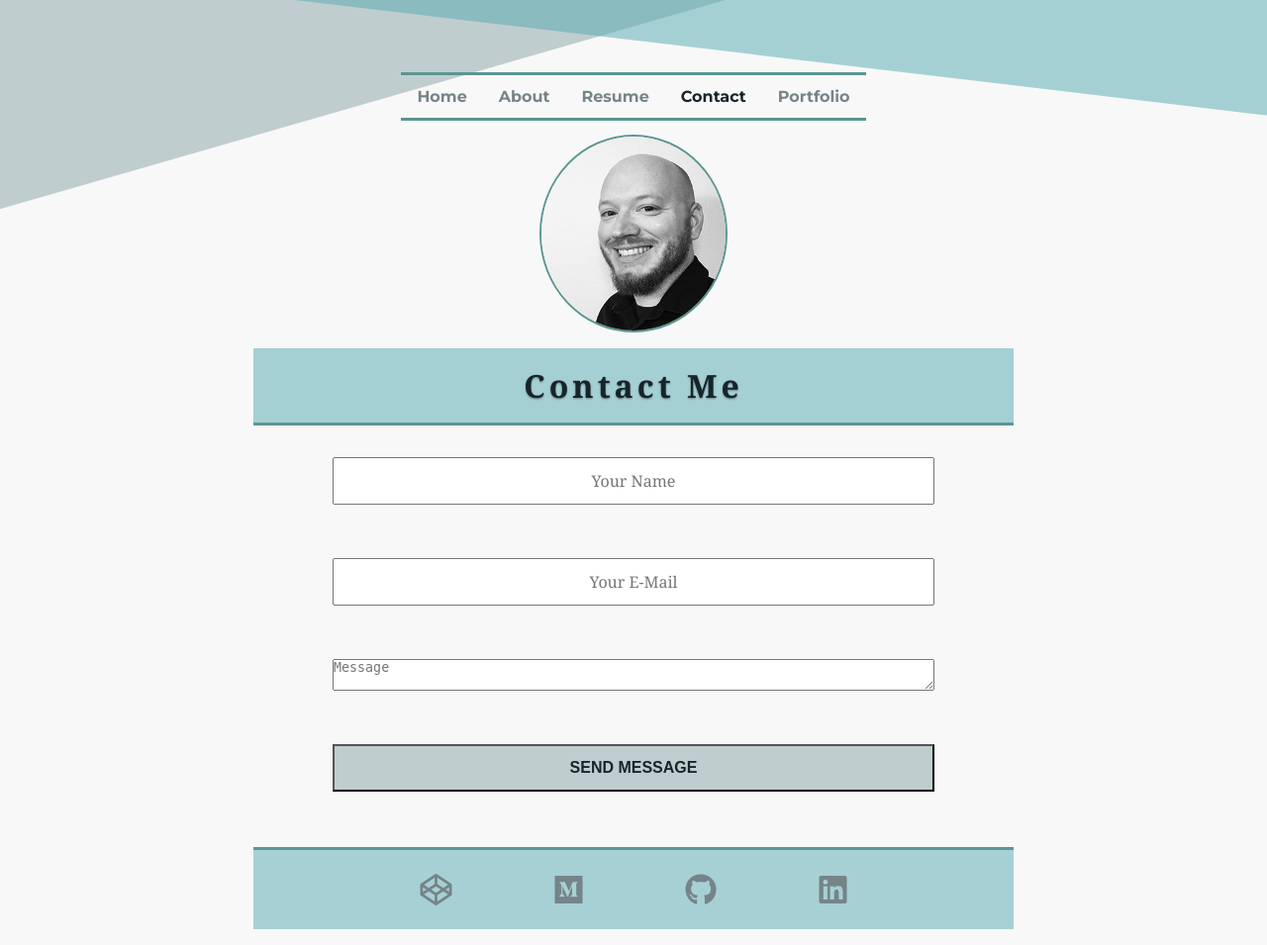
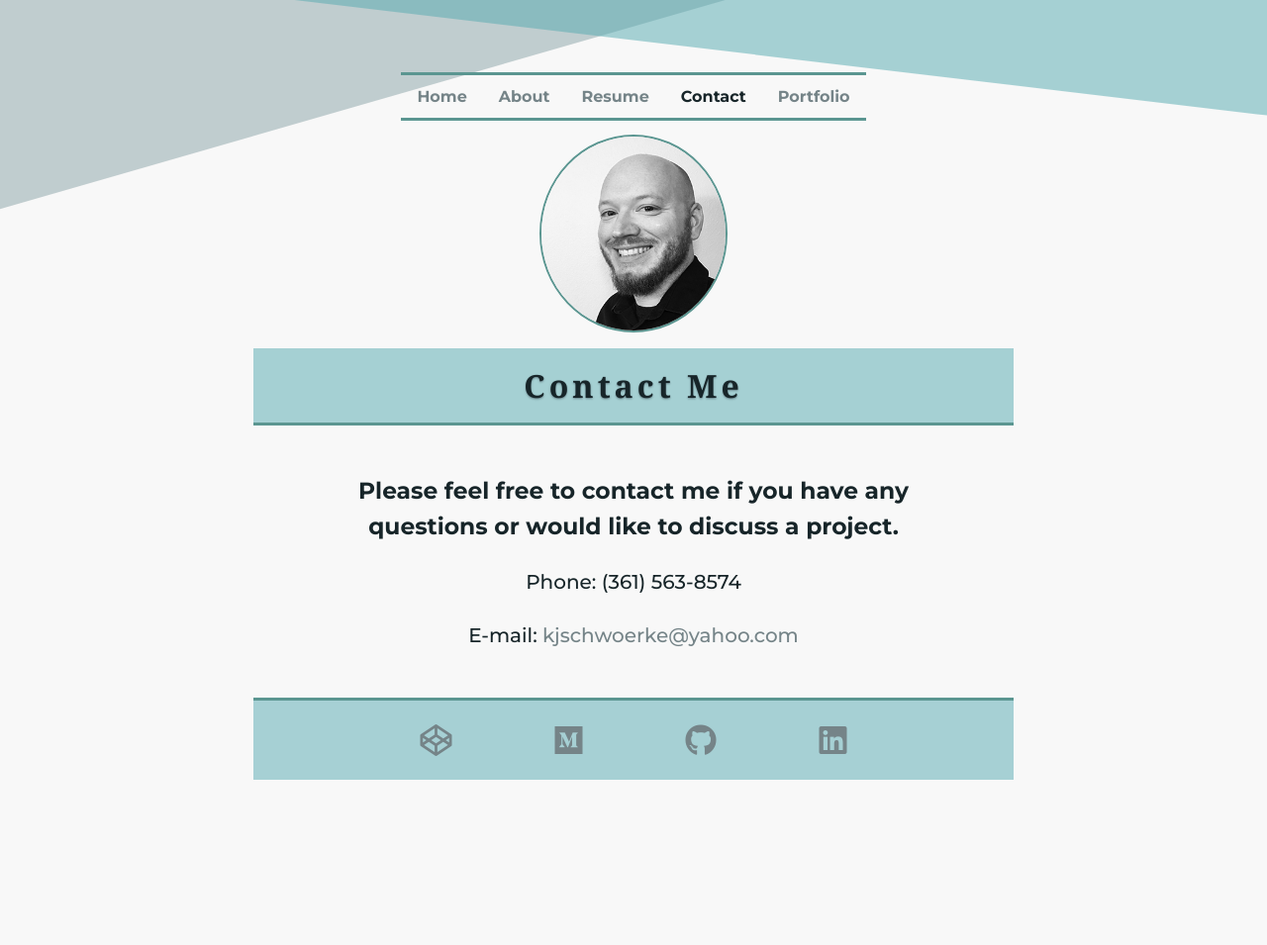
Before and after one commit to Kjschwoerke/Blue-Site, a PHP site: page /contact/contact.html in a window 1280 px wide. Shown: the whole page at 99% size. After the commit the page ends 788 px from the top, so only its background shows below. Run offline with PHP 8.4, Linux system fonts and the light colour scheme; some libraries are stand-ins or nearby versions.

Commit message:
modified contact page

```diff
--- a/contact/contact-style.css
+++ b/contact/contact-style.css
@@ -188,6 +188,15 @@ body nav ul a li {
     text-align: center;
 }
 
+.form-container ul {
+    list-style: none;
+    margin: 3rem 3rem 3rem 3rem;
+}
+
+.form-container ul li {
+    margin-top: 1.5rem;
+}
+
 form {
     display: flex;
     flex-direction: column;
--- a/contact/contact.html
+++ b/contact/contact.html
@@ -54,21 +54,29 @@
                 <p class="contact">Contact Me</p>
             </div>
             <div class="contact-container">
+
          </div>
 
         <div class="form-container">
-        <form id="contact-form" method="post" action="mailto:kjschwoerke@yahoo.com" enctype="text/plain">
+
+            <ul><h3>Please feel free to contact me if you have any questions or would like to discuss a project.</h3>
+                <li>Phone: (361) 563-8574</li>
+                <li>E-mail:<a href="mailto:kjschwoerke@yahoo.com" target="_blank"> kjschwoerke@yahoo.com</a></li>
+
+            </ul>
+
+        <!-- <form action="mailto:kjschwoerke@yahoo.com" method="post" enctype="text/plain" id="contact-form">
 
             <input name='name' type='text' class='form-control' placeholder ='Your Name'>
             <br>
             <input name='email' type='email' class='form-control' placeholder ='Your E-Mail'>
             <br>
-                <textarea name='message' class='form-control' placeholder='Message' row='4'></textarea>
+            <textarea name='message' class='form-control' placeholder='Message' row='4'></textarea>
             <br>
 
             <input type="submit" class='form-control submit'value="SEND MESSAGE">
 
-        </form>
+        </form>   -->
 
 
         </div>
```
